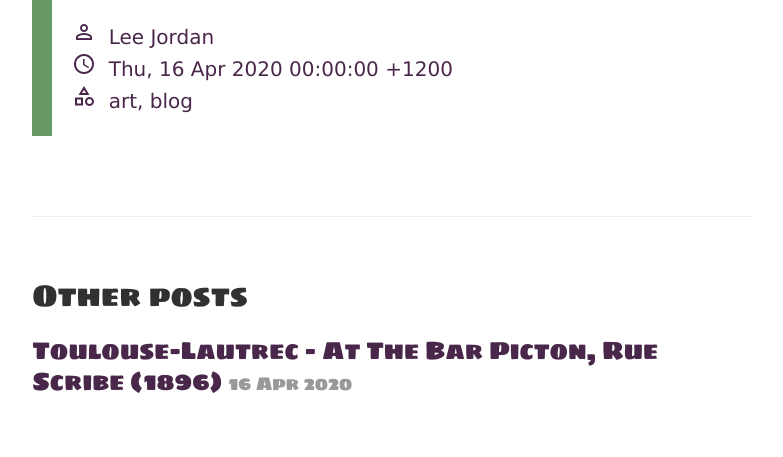
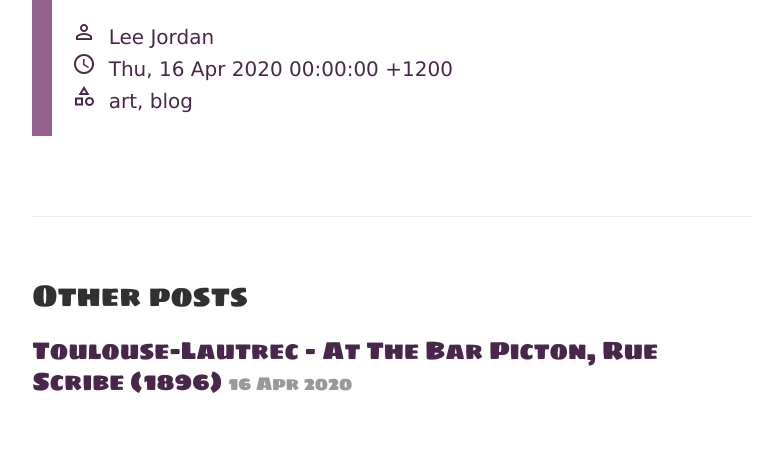
Before and after one commit to tracyjordan/tracyjordan.github.io, a Jekyll site: the page built from _posts/2020-04-16-wassily-kandinsky-293-1913.md, in a window 1280 px wide. Shown: the part 524-981 px from the top of the page, without its empty margins (248-1031 px from the left). Built offline with Jekyll 4.4.1, drawn with Linux system fonts in a browser that asks for light colours.

Commit message:
Update site.css

```diff
--- a/public/css/site.css
+++ b/public/css/site.css
@@ -82,7 +82,7 @@ p a {
   margin-top: 20px;
   margin-bottom: 20px;
   padding: 20px;
-  border-left: 20px solid #669966;
+  border-left: 20px solid #94618E;
   color: #49274A;
 }
 
```
